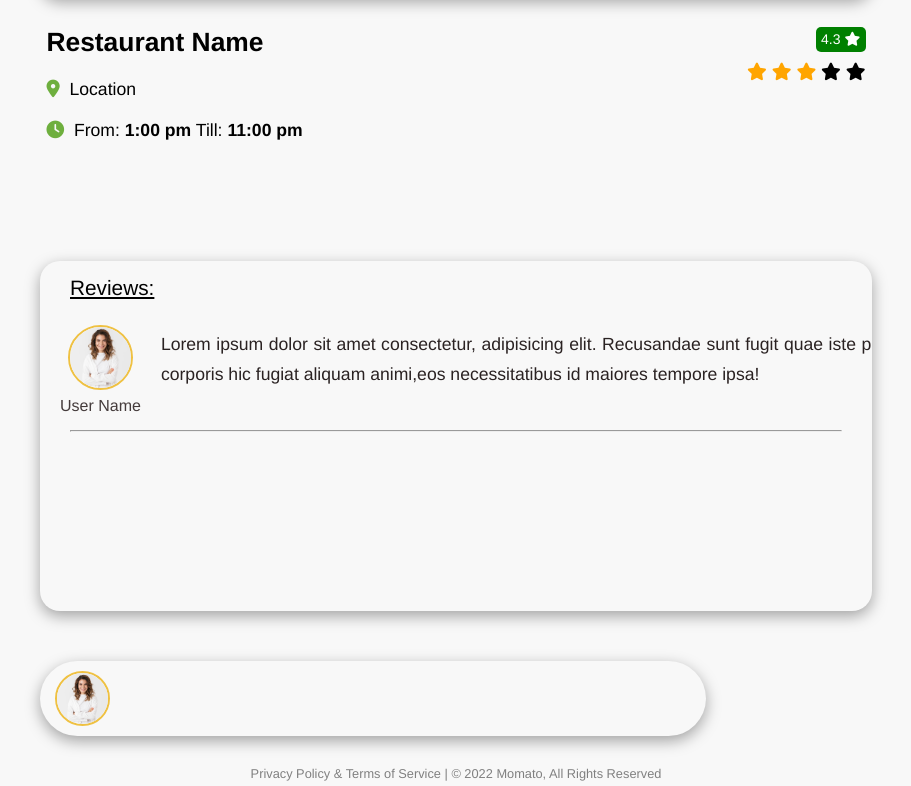
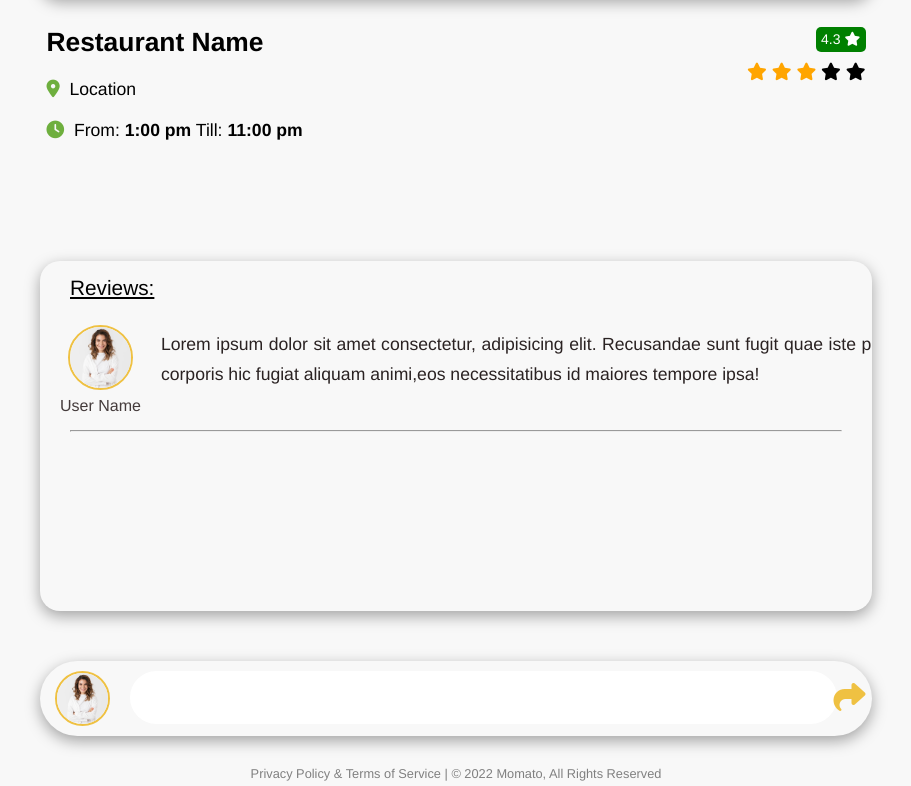
Before and after one commit to mhmd-moradi/Momato-Frontend-Laravel, a plain HTML site: page html/restaurant.html in a window 1280 px wide. Shown: the part 438-1224 px from the top of the page, without its empty margins (184-1095 px from the left). Drawn offline with Linux system fonts and the light colour scheme.

Commit message:
Including text area in add review section + small changes

```diff
--- a/css/restaurant.css
+++ b/css/restaurant.css
@@ -1,18 +1,19 @@
 @import url(global.css);
 
-#res-pic{
+#res-pic-div{
     height: 350px;
     width: 65%;
     margin: 0 auto;
 }
 
-#image{
+#res-pic{
     height: 100%;
     width: 100%;
     border-radius: 20px;
     box-shadow: rgba(0, 0, 0, 0.35) 0px 5px 15px;
 }
 
+/* Restaurant Details Start */
 #res-details{
     width: 64%;
     margin: 30px auto;
@@ -66,8 +67,9 @@
 .checked{
     color: orange;
 }
+/* Restaurant Details End */
 
-/* Reviews */
+/* Restaurant Review Start*/
 #reviews-div{
     height: 350px;
     width: 65%;
@@ -83,6 +85,7 @@
     font-size: 1.3em;
 }
 
+/* Photo and username */
 .user-div{
     margin: 0 auto;
     width: 1200px;
@@ -90,7 +93,13 @@
     position: relative;
 }
 
-/* User profile picture */
+.pic-name-conatiner{
+    display: flex;
+    flex-direction: column;
+    float: left;
+    padding: 15px 10px 5px 20px;
+}
+
 .user-profile{
     height: 65px;
     width: 65px;
@@ -98,14 +107,7 @@
     border: 2px solid var(--yellow);
     margin: 0 auto;
 }
-.pic-name{
-    display: flex;
-    flex-direction: column;
-    float: left;
-    padding: 15px 10px 5px 20px;
-}
 
-/* Username */
 .username{
     font-size: 1em;
     color:#443b3b;
@@ -113,7 +115,6 @@
     padding-top: 7px;
 }
 
-/* Text review */
 .user-div p{
     padding: 20px 0px 0px 10px;
     max-height: 75%;
@@ -127,15 +128,17 @@
 hr{
     margin: 0 30px;
 }
+/* Restaurant Review End*/
 
+/* Add Review Start */
 #container{
     width: 65%;
     margin: 0 auto;
 }
 
-#add-review{
+#add-review-container{
     height: 75px;
-    width: 80%;
+    width: 100%;
     margin: 50px 0;
     border-radius: 50px;
     box-shadow: rgba(0, 0, 0, 0.35) 0px 5px 15px;
@@ -150,3 +153,32 @@ hr{
     margin: 10px;
     margin-left: 15px;
 }
+
+/* Add review textbox */
+#new-review-div{
+    width: 85%;
+}
+
+#new-review{
+    margin: 10px;
+    width: 100%;
+    height: 70%;
+    font-size: 1.2em;
+    resize: none;
+    border: none;
+    border-radius: 50px;
+    padding: 20px;
+    overflow:hidden;
+}
+
+/* Send Icons */
+#send-div{
+    margin: 0 auto;
+}
+
+#send{
+    font-size: 2em;
+    margin-top: 20px;
+    color: var(--yellow);
+}
+/* Add Review End */
--- a/html/restaurant.html
+++ b/html/restaurant.html
@@ -23,8 +23,8 @@
 
         <div>
             <!-- Retaurant Photo Start -->
-            <div id="res-pic">
-                <img src="../assets/images/white-brown.jpg" id="image">
+            <div id="res-pic-div">
+                <img src="../assets/images/white-brown.jpg" id="res-pic">
             </div>
             <!-- Retaurant Photo End -->
 
@@ -62,7 +62,7 @@
             <div id="reviews-div">
                 <p id="review-p"><u>Reviews:</u></p>
                 <div class="user-div">
-                    <div class="pic-name">
+                    <div class="pic-name-conatiner">
                         <img src="/assets/images/user4.jpg" alt="" class="user-profile" id="profile">
                         <span class="username" id="username">User Name</span>
                     </div>
@@ -77,9 +77,18 @@
 
             <!-- Add Review Start -->
             <div id="container">
-                <div id="add-review">
+                <div id="add-review-container">
+                    <!-- User photo -->
                     <div id="cuurent-user">
                         <img src="/assets/images/user4.jpg" alt="" id="current-profile">
+                    </div>
+                    <!-- Review textbox -->
+                    <div id="new-review-div">
+                    <textarea name="new-review" id="new-review" cols="10" rows="10"></textarea>
+                    </div>
+                    <!-- Send icon -->
+                    <div id="send-div">
+                    <i class="fa-solid fa-share" id="send"></i>
                     </div>
                 </div>
             </div>
```
